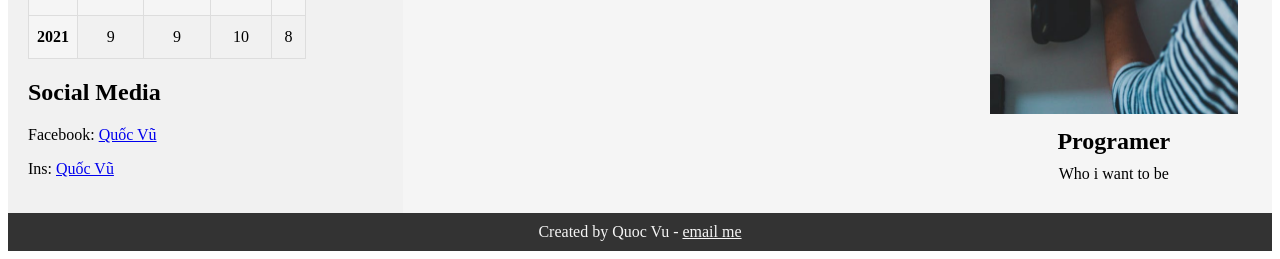
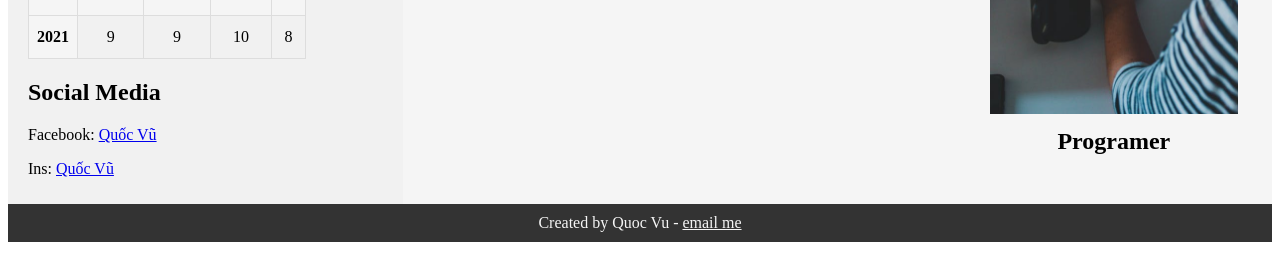
Before and after one commit to qucvu/qucvu.github.io, a plain HTML site: page index.html in a window 1280 px wide. Shown: the part 802-1061 px from the top of the page. Drawn offline with Linux system fonts and the light colour scheme.

Commit message:
Update index.html

```diff
--- a/index.html
+++ b/index.html
@@ -106,7 +106,7 @@
 				<div class="picture_item">
 					<img class="picture_img" src="assets/programer.jpeg" alt="My photo 6"/>
 					<div class="picture_title">Programer</div>
-					<div class="picture_desc">Who i want to be</div>
+					<div class="picture_desc"></div>
 				</div>
 			</div>
 		</div>
```
